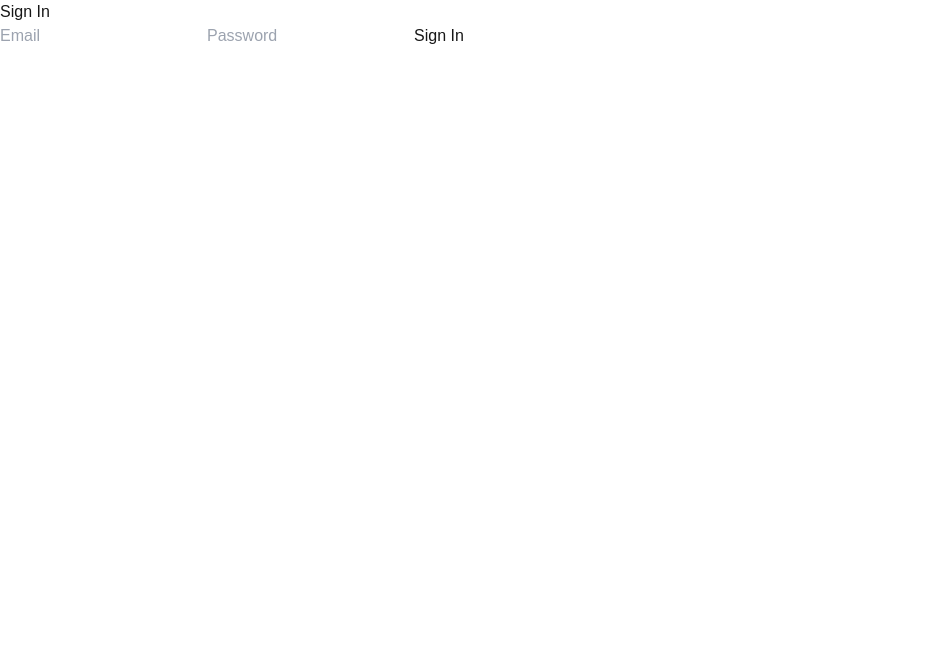
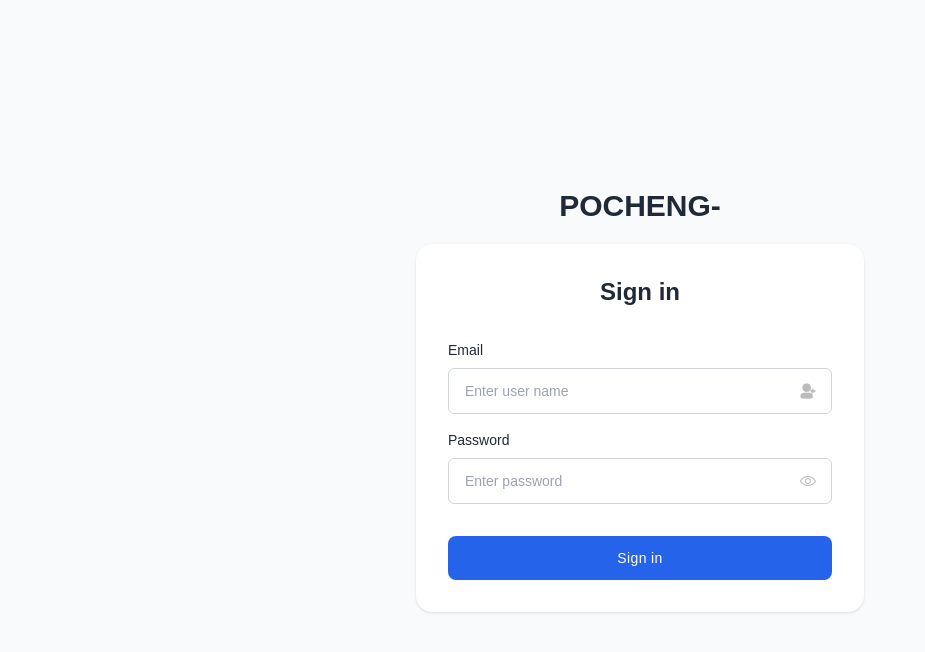
Before and after one commit to almuete/agenda, a Next.js app: page /signin in a window 1280 px wide. Shown: the top 652 px of the page, without its empty margins (0-925 px from the left). Built offline with nearby package versions, Linux system fonts and the light colour scheme; no server answers.

Commit message:
Added login

```diff
--- a/pages/index.tsx
+++ b/pages/index.tsx
@@ -6,6 +6,8 @@ import {
 	SaveIcon,
 	CollectionIcon,
 	BackspaceIcon,
+	LogoutIcon,
+	LoginIcon,
 } from "@heroicons/react/solid";
 import Modal from "./components/Modal";
 import _, { isEmpty } from "lodash";
@@ -44,7 +46,8 @@ import {
 } from "firebase/firestore"; // Import addDoc
 
 import { db } from "../lib/firebase";
-import { getAuth } from "firebase/auth";
+import { getAuth, onAuthStateChanged, signOut } from "firebase/auth";
+import { useRouter } from "next/router";
 
 interface Todo {
 	id: string;
@@ -78,6 +81,25 @@ function StateManagement({ ...pageProps }) {
 	const [deleteId, setDeleteId] = useState(false);
 	const [date, setDate] = useState(new Date());
 	const [selectedDate, setSelectedDate] = useState(new Date()); // State to store selected date
+	const [isLogged, setIsLogged] = useState(false);
+	const router = useRouter(); // To handle redirection after logout
+
+	useEffect(() => {
+		const auth = getAuth();
+
+		// Check for authentication state change
+		const unsubscribe = onAuthStateChanged(auth, (currentUser) => {
+			if (currentUser) {
+				setIsLogged(true); // User is logged in
+			} else {
+				setIsLogged(false); // User is logged in
+				router.push("/signin"); // Redirect to login if not logged in
+			}
+		});
+
+		// Cleanup subscription on unmount
+		return () => unsubscribe();
+	}, []);
 
 	const getLocalStorage = (name: any) => {
 		if (typeof window !== "undefined") {
@@ -436,12 +458,39 @@ function StateManagement({ ...pageProps }) {
 		setSelectedDate(date); // Update the state when a date is selected
 	};
 
+	const handleLogout = async () => {
+		const auth = getAuth(); // Get the Auth instance
+		try {
+			await signOut(auth); // Sign out the user
+			console.log("User signed out successfully");
+			router.push("/signin"); // Redirect to the login page or home after logout
+		} catch (error) {
+			console.error("Error signing out: ", error);
+		}
+	};
+
+	if (!isLogged) {
+		return (
+			<div className="flex items-center justify-center h-screen">
+				<div className="border-gray-300 h-12 w-12 animate-spin rounded-full border-8 border-t-blue-600"></div>
+			</div>
+		);
+	} else {
 		return (
 			<div className="flex">
 				<div className="w-full m-2">
 					<div>
-					<h1 className="text-3xl uppercase font-extrabold text-gray-800 ">
-						POCHENG-
+						<h1 className="text-3xl uppercase font-extrabold text-gray-800 flex justify-between items-center gap-2">
+							<span>POCHENG- </span>
+							<button
+								type="submit"
+								className="flex items-center px-2 font-medium tracking-wide  capitalize bg-red-800 rounded-md hover:bg-red-700  focus:outline-none focus:bg-gray-900  transition duration-300 transform active:scale-95 ease-in-out text-white"
+								onClick={handleLogout}
+							>
+								<div className="w-6 h-6">
+									<LogoutIcon />
+								</div>
+							</button>
 						</h1>
 						<form onSubmit={(e) => handleSaveTodos(e)} method="post">
 							<div className="mt-2  rounded-lg shadow">
@@ -598,13 +647,6 @@ function StateManagement({ ...pageProps }) {
 			</div>
 		);
 	}
-
-StateManagement.getInitialProps = async () => {
-	return {
-		props: {
-			timeEnding: 10,
-		},
-	};
-};
+}
 
 export default StateManagement;
--- a/pages/signin.tsx
+++ b/pages/signin.tsx
@@ -1,41 +1,151 @@
-import { useState } from "react";
-import { signInWithEmailAndPassword } from "firebase/auth";
+import { useEffect, useState } from "react";
+import {
+	getAuth,
+	onAuthStateChanged,
+	signInWithEmailAndPassword,
+} from "firebase/auth";
 import { auth } from "../lib/firebase";
+import { useRouter } from "next/router";
+import { AnyAaaaRecord } from "dns";
 
 export default function SignIn() {
 	const [email, setEmail] = useState("");
 	const [password, setPassword] = useState("");
 	const [error, setError] = useState(null);
+	const [isLogOut, setIsLogOut] = useState(false);
 
+	const router = useRouter();
 	const handleSignIn = async (e: any) => {
 		e.preventDefault();
 		try {
 			await signInWithEmailAndPassword(auth, email, password);
-			alert("Signed in successfully");
+			//alert("Signed in successfully");
+			router.push("/");
 		} catch (error) {
 			//setError(error.message);
+			alert("Login invalid");
 		}
 	};
 
+	useEffect(() => {
+		const auth = getAuth();
+
+		// Check for authentication state change
+		const unsubscribe = onAuthStateChanged(auth, (currentUser) => {
+			if (currentUser) {
+				setIsLogOut(false); // User is logged in
+				router.push("/");
+			} else {
+				setIsLogOut(true); // User is logged in
+			}
+		});
+
+		// Cleanup subscription on unmount
+		return () => unsubscribe();
+	}, []);
+
+	if (!isLogOut) {
 		return (
+			<div className="flex items-center justify-center h-screen">
+				<div className="border-gray-300 h-12 w-12 animate-spin rounded-full border-8 border-t-blue-600"></div>
+			</div>
+		);
+	} else {
+		return (
+			<div className="bg-gray-50 font-[sans-serif]">
+				<div className="min-h-screen flex flex-col items-center justify-center py-6 px-4">
+					<div className="max-w-md w-full">
+						<h1 className="text-3xl uppercase font-extrabold text-gray-800 flex justify-center items-center gap-2 mb-5">
+							<span>POCHENG- </span>
+						</h1>
+
+						<div className="p-8 rounded-2xl bg-white shadow">
+							<h2 className="text-gray-800 text-center text-2xl font-bold">
+								Sign in
+							</h2>
+							<form
+								onSubmit={handleSignIn}
+								className="mt-8 space-y-4"
+								method="post"
+							>
 								<div>
-			<h1>Sign In</h1>
-			{error && <p>{error}</p>}
-			<form onSubmit={handleSignIn}>
+									<label className="text-gray-800 text-sm mb-2 block">
+										Email
+									</label>
+									<div className="relative flex items-center">
 										<input
+											name="username"
 											type="email"
 											value={email}
 											onChange={(e) => setEmail(e.target.value)}
-					placeholder="Email"
+											className="w-full text-gray-800 text-sm border border-gray-300 px-4 py-3 rounded-md outline-blue-600"
+											placeholder="Enter user name"
 										/>
+
+										<svg
+											xmlns="http://www.w3.org/2000/svg"
+											fill="#bbb"
+											stroke="#bbb"
+											className="w-4 h-4 absolute right-4"
+											viewBox="0 0 24 24"
+										>
+											<circle
+												cx="10"
+												cy="7"
+												r="6"
+												data-original="#000000"
+											></circle>
+											<path
+												d="M14 15H6a5 5 0 0 0-5 5 3 3 0 0 0 3 3h12a3 3 0 0 0 3-3 5 5 0 0 0-5-5zm8-4h-2.59l.3-.29a1 1 0 0 0-1.42-1.42l-2 2a1 1 0 0 0 0 1.42l2 2a1 1 0 0 0 1.42 0 1 1 0 0 0 0-1.42l-.3-.29H22a1 1 0 0 0 0-2z"
+												data-original="#000000"
+											></path>
+										</svg>
+									</div>
+								</div>
+
+								<div>
+									<label className="text-gray-800 text-sm mb-2 block">
+										Password
+									</label>
+									<div className="relative flex items-center">
 										<input
+											name="password"
 											type="password"
 											value={password}
 											onChange={(e) => setPassword(e.target.value)}
-					placeholder="Password"
+											required
+											className="w-full text-gray-800 text-sm border border-gray-300 px-4 py-3 rounded-md outline-blue-600"
+											placeholder="Enter password"
 										/>
-				<button type="submit">Sign In</button>
+
+										<svg
+											xmlns="http://www.w3.org/2000/svg"
+											fill="#bbb"
+											stroke="#bbb"
+											className="w-4 h-4 absolute right-4 cursor-pointer"
+											viewBox="0 0 128 128"
+										>
+											<path
+												d="M64 104C22.127 104 1.367 67.496.504 65.943a4 4 0 0 1 0-3.887C1.367 60.504 22.127 24 64 24s62.633 36.504 63.496 38.057a4 4 0 0 1 0 3.887C126.633 67.496 105.873 104 64 104zM8.707 63.994C13.465 71.205 32.146 96 64 96c31.955 0 50.553-24.775 55.293-31.994C114.535 56.795 95.854 32 64 32 32.045 32 13.447 56.775 8.707 63.994zM64 88c-13.234 0-24-10.766-24-24s10.766-24 24-24 24 10.766 24 24-10.766 24-24 24zm0-40c-8.822 0-16 7.178-16 16s7.178 16 16 16 16-7.178 16-16-7.178-16-16-16z"
+												data-original="#000000"
+											></path>
+										</svg>
+									</div>
+								</div>
+
+								<div className="!mt-8">
+									<button
+										type="submit"
+										className="w-full py-3 px-4 text-sm tracking-wide rounded-lg text-white bg-blue-600 hover:bg-blue-700 focus:outline-none"
+									>
+										Sign in
+									</button>
+								</div>
 							</form>
+						</div>
+					</div>
+				</div>
 			</div>
 		);
 	}
+}
```
Lines whose indentation alone changed are shown as unchanged.
